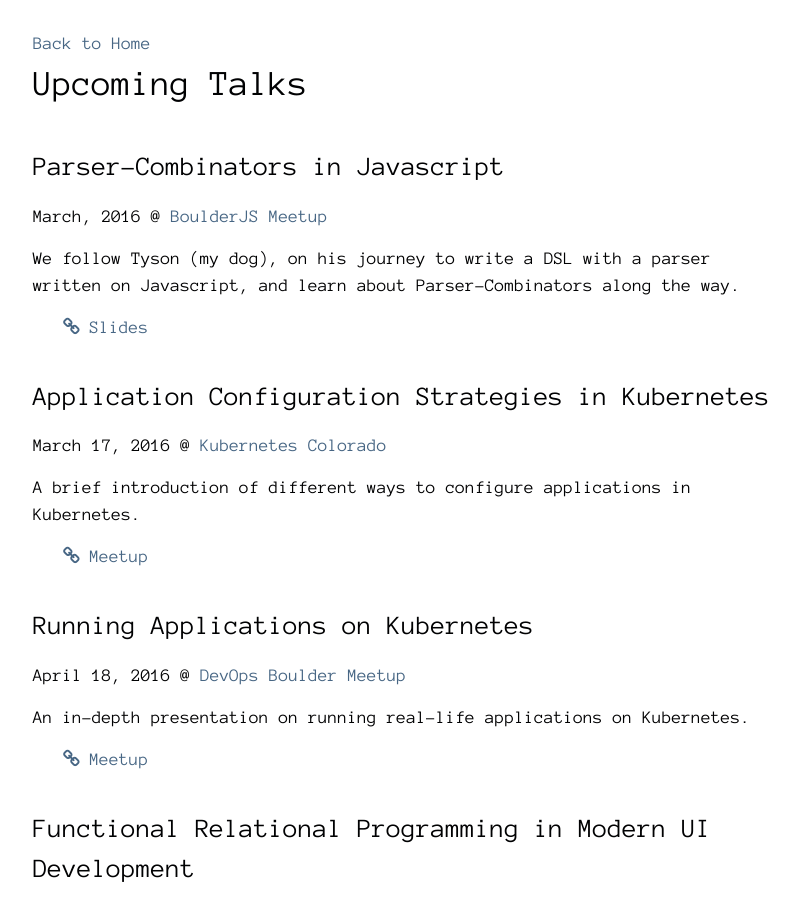
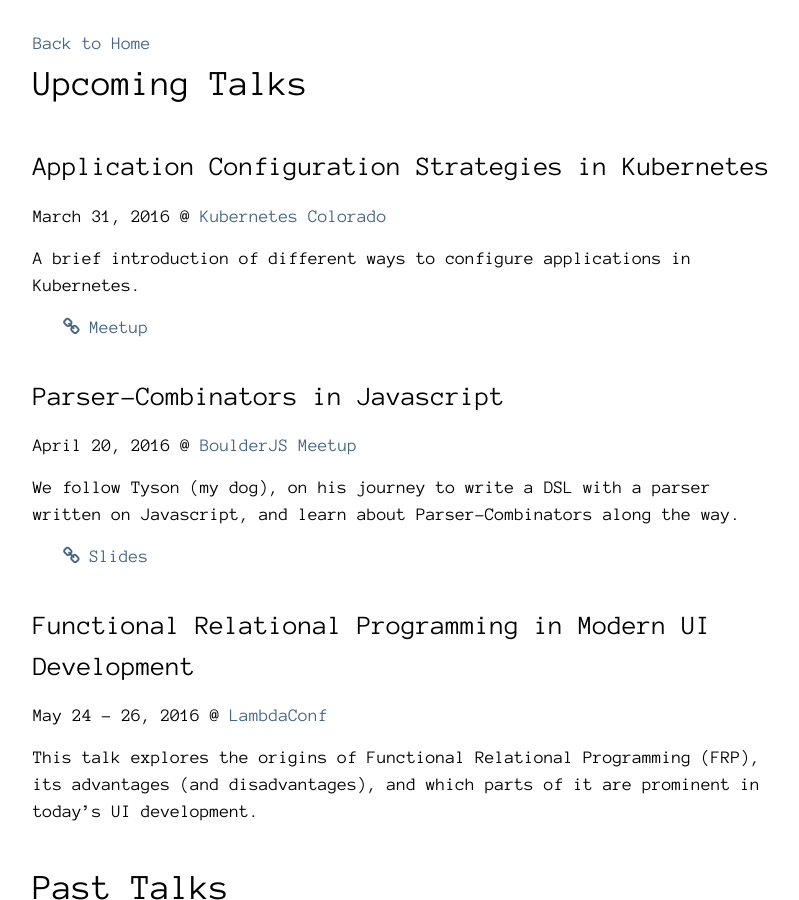
Before and after one commit to yanatan16/joneisen.works, a Jekyll site: the page built from talks.html, in a window 1280 px wide and 900 px high. Shown: the whole window, without its empty margins (237-1036 px from the left). Built offline with Jekyll 4.4.1, drawn with Linux system fonts in a browser that asks for light colours; nearby versions of some CDN libraries.

Commit message:
remove devops k8s talk

```diff
--- a/_data/talks.yaml
+++ b/_data/talks.yaml
@@ -4,26 +4,19 @@ upcoming:
   date: May 24 - 26, 2016
   location: "[LambdaConf](http://lambdaconf.us/)"
 
-- title: Running Applications on Kubernetes
-  description: An in-depth presentation on running real-life applications on Kubernetes.
-  date: April 18, 2016
-  location: "[DevOps Boulder Meetup](http://www.meetup.com/DevOps-Boulder/)"
+- title: Parser-Combinators in Javascript
+  description: We follow Tyson (my dog), on his journey to write a DSL with a parser written on Javascript, and learn about Parser-Combinators along the way.
+  date: April 20, 2016
+  location: "[BoulderJS Meetup](http://www.meetup.com/Boulder-JS/)"
   links:
-    Meetup: "http://www.meetup.com/DevOps-Boulder/events/226376300/"
+    Slides: "http://joneisen.me/talk-js-parser/#/"
 
 - title: Application Configuration Strategies in Kubernetes
   description: A brief introduction of different ways to configure applications in Kubernetes.
-  date: March 17, 2016
+  date: March 31, 2016
   location: "[Kubernetes Colorado](http://www.meetup.com/Kubernetes-Colorado/)"
   links:
     Meetup: "http://www.meetup.com/Kubernetes-Colorado/events/229134373/"
-
-- title: Parser-Combinators in Javascript
-  description: We follow Tyson (my dog), on his journey to write a DSL with a parser written on Javascript, and learn about Parser-Combinators along the way.
-  date: March, 2016
-  location: "[BoulderJS Meetup](http://www.meetup.com/Boulder-JS/)"
-  links:
-    Slides: "http://joneisen.me/talk-js-parser/#/"
 
 past:
 - title: Clojurescript for Javascript Developers
```
